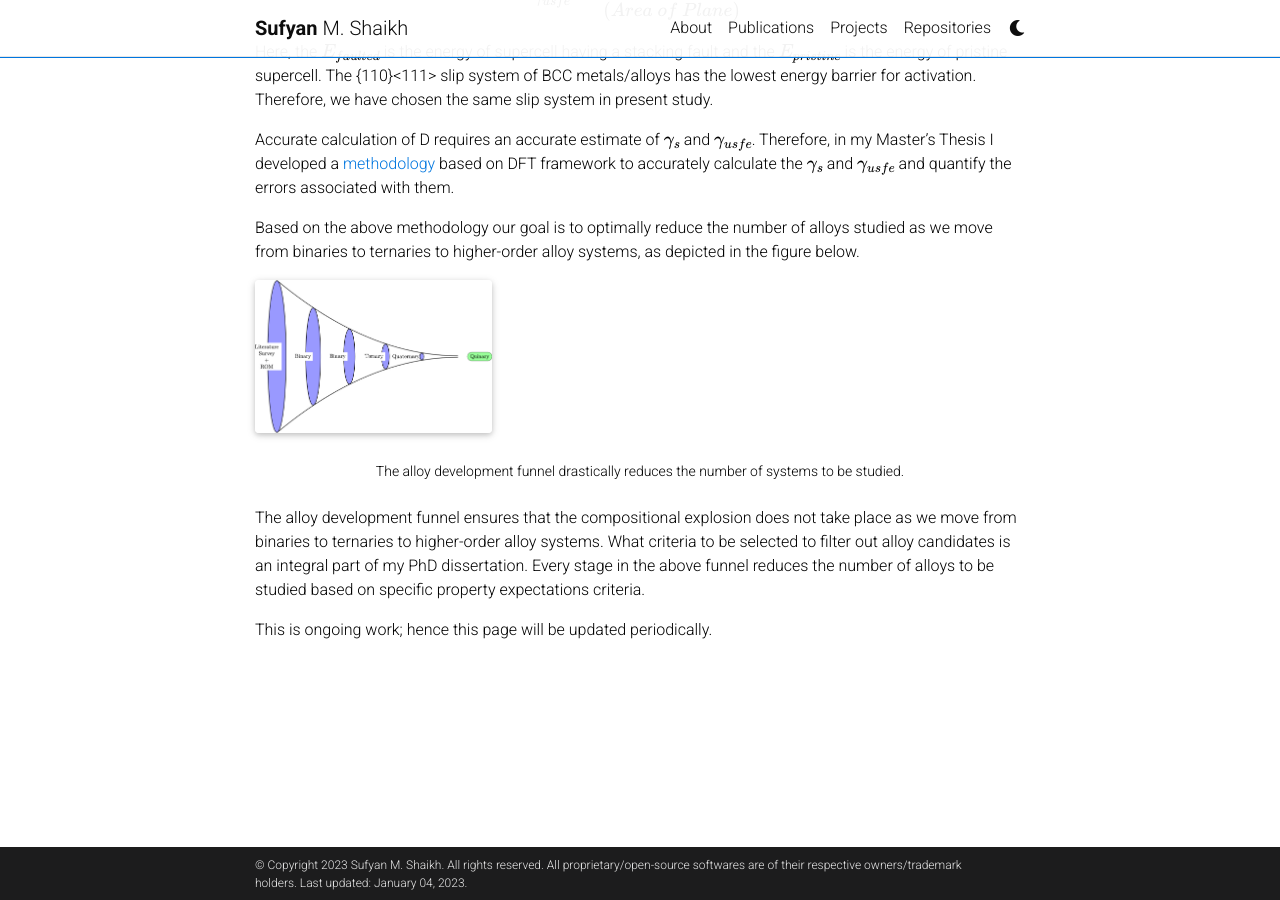
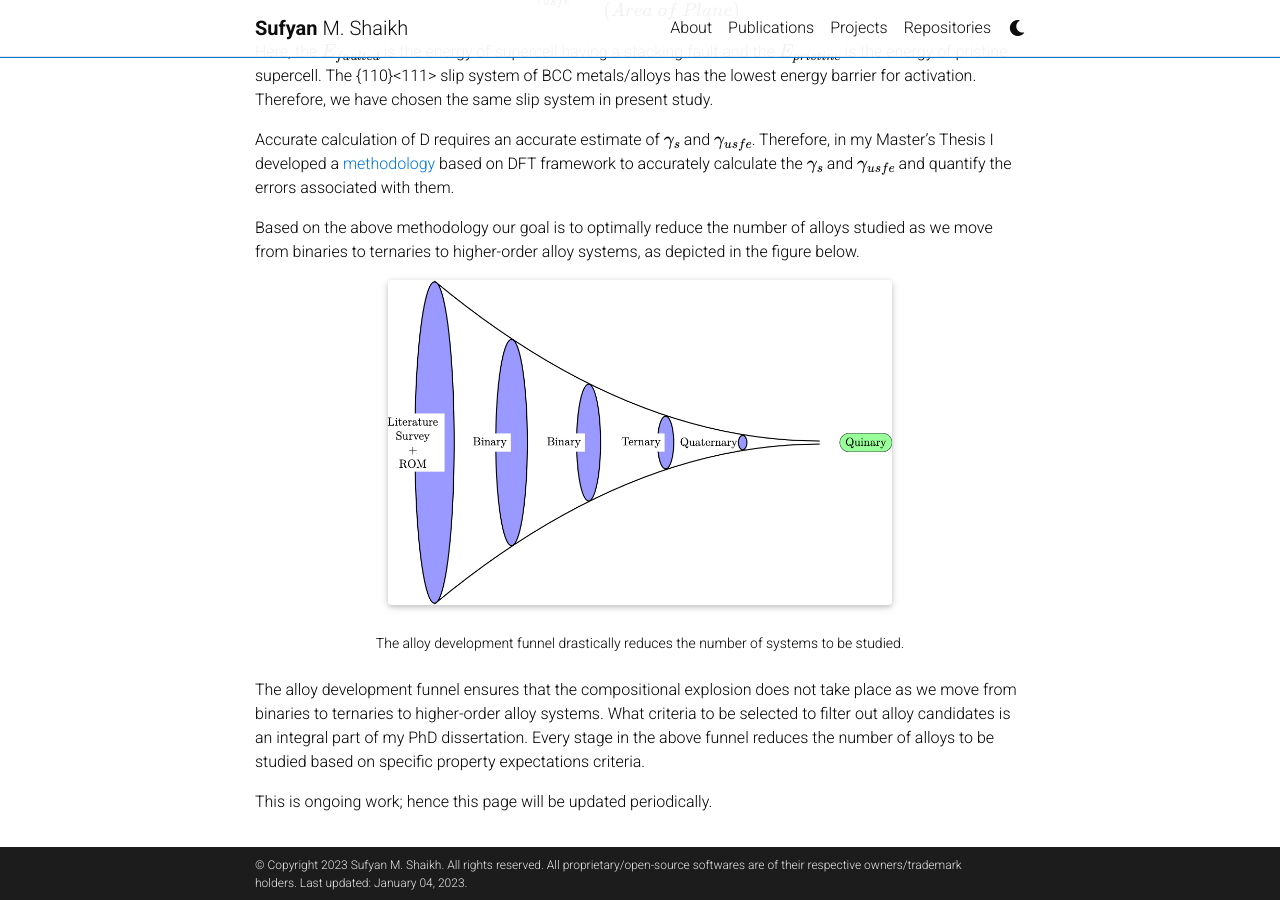
Before and after one commit to sufyanshk/sufyanshk.github.io, a Jekyll site: the page built from _projects/1_project.md, in a window 1280 px wide and 900 px high, scrolled down 699 px. Built offline with Jekyll 4.4.1, drawn with Linux system fonts in a browser that asks for light colours; full-size pictures stand in for the smaller copies a plugin makes; comment, search, counter and statistics services are not loaded; a style sheet for code colours, icons or effects is not loaded.

Commit message:
modified:   _projects/1_project.md 	modified:   _projects/2_project.md

```diff
--- a/_projects/1_project.md
+++ b/_projects/1_project.md
@@ -21,8 +21,8 @@
 
 Based on the above methodology our goal is to optimally reduce the number of alloys studied as we move from binaries to ternaries to higher-order alloy systems, as depicted in the figure below.
 
-<div class="row">
-    <div class="col-sm-4 mt-3 mt-md-0">
+<div class="row justify-content-sm-center">
+    <div class="col-sm-8 mt-3 mt-md-0">
         {% include figure.html path="assets/img/1_project/funnel.jpg" title="funnel" class="img-fluid rounded z-depth-1" %}
     </div>
 </div>
```
Also changed, not shown: _projects/2_project.md (+2 -2 lines).
